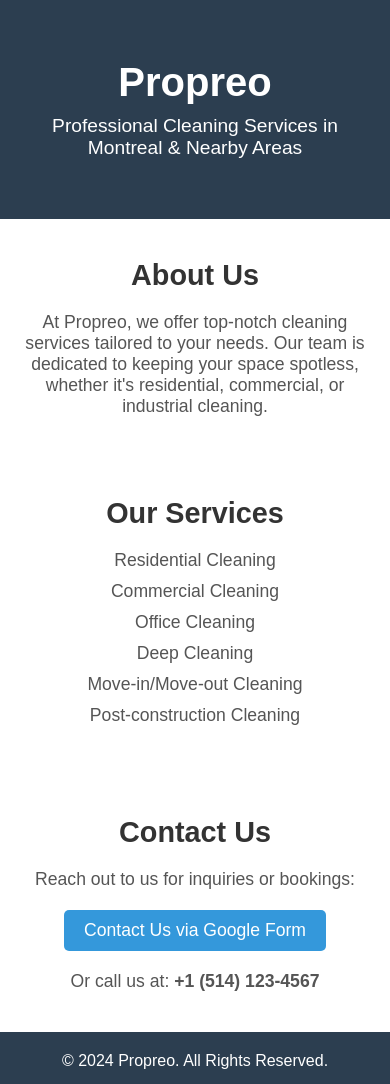
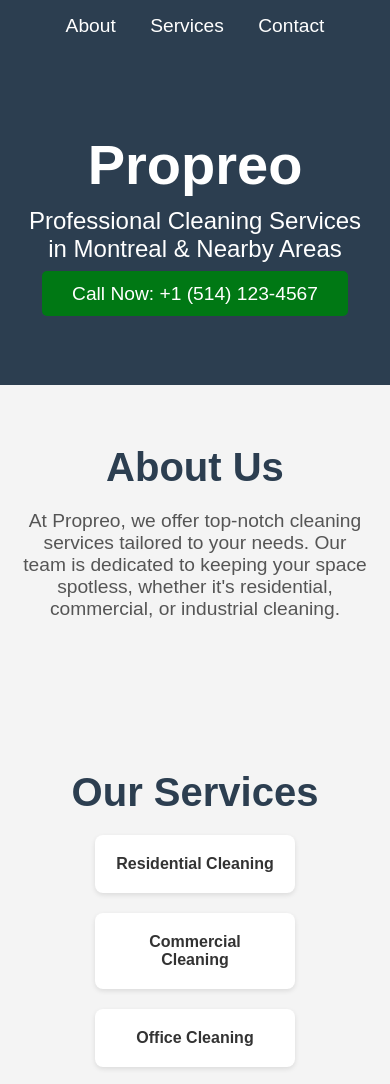
Before and after one commit to propreoservices/propreoservices, a plain HTML site: page index.html in a window 390 px wide. Shown: the top 1084 px of the page. Drawn offline with Linux system fonts and the light colour scheme.

Commit message:
Add files via upload

```diff
--- a/index.html
+++ b/index.html
@@ -4,70 +4,138 @@
 <head>
     <meta charset="UTF-8">
     <meta name="viewport" content="width=device-width, initial-scale=1.0">
-    <title>Propreo - Cleaning Services</title>
+    <link rel="stylesheet" href="https://cdnjs.cloudflare.com/ajax/libs/font-awesome/6.5.0/css/all.min.css">
+    <meta name="description"
+        content="Propreo provides professional residential, commercial, and industrial cleaning services in Montreal and nearby regions.">
+    <meta name="keywords"
+        content="Cleaning Services, Montreal Cleaning, Residential Cleaning, Commercial Cleaning, Office Cleaning, Propreo">
+    <meta name="author" content="Propreo">
+    <meta property="og:title" content="Propreo - Cleaning Services in Montreal">
+    <meta property="og:description"
+        content="Professional residential, commercial, and industrial cleaning services tailored to your needs.">
+    <meta property="og:url" content="https://propreoservices.github.io/">
+    <meta name="twitter:card" content="summary_large_image">
+    <link rel="icon" href="favicon.ico" type="image/x-icon">
+    <meta property="og:image" content="banner.png" />
+    <meta property="og:image:width" content="1792" />
+    <meta property="og:image:height" content="1024" />
+    <meta property="og:image:type" content="image/jpeg" />
+    <title>Propreo - Professional Cleaning Services</title>
     <style>
         /* General Reset */
         * {
             margin: 0;
             padding: 0;
             box-sizing: border-box;
-            font-family: Arial, sans-serif;
+            font-family: 'Arial', sans-serif;
+        }
+
+        body {
+            background-color: #f4f4f4;
+            color: #333;
+        }
+
+        /* Navigation Bar */
+        nav {
+            background-color: #2C3E50;
+            padding: 15px;
+            text-align: center;
+        }
+
+        nav a {
+            color: white;
+            margin: 0 15px;
+            text-decoration: none;
+            font-size: 1.2rem;
+            transition: color 0.3s;
+        }
+
+        nav a:hover {
+            color: #e74c3c;
         }
 
         /* Hero Section */
         .hero {
             text-align: center;
-            padding: 60px 20px;
+            padding: 80px 20px;
             background-color: #2C3E50;
             color: white;
         }
 
         .hero h1 {
-            font-size: 3rem;
+            font-size: 3.5rem;
             margin-bottom: 10px;
         }
 
         .hero p {
+            font-size: 1.5rem;
+            margin-bottom: 20px;
+        }
+
+        .hero .btn-call {
+            background-color: #007814;
+            color: white;
+            padding: 12px 30px;
             font-size: 1.2rem;
+            border-radius: 5px;
+            text-decoration: none;
+            transition: background-color 0.3s;
+        }
+
+        .hero .btn-call:hover {
+            background-color: #5c9600;
         }
 
         /* Section Styles */
         section {
-            padding: 40px 20px;
+            padding: 60px 20px;
             text-align: center;
         }
 
         section h2 {
-            font-size: 2rem;
+            font-size: 2.5rem;
             margin-bottom: 20px;
-            color: #333;
+            color: #2C3E50;
         }
 
-        section p,
-        section ul {
-            font-size: 1.1rem;
+        section p {
+            font-size: 1.2rem;
             color: #555;
+            margin-bottom: 30px;
         }
 
-        ul {
+        .services ul {
             list-style: none;
-            padding: 0;
+            display: flex;
+            justify-content: center;
+            flex-wrap: wrap;
+            gap: 20px;
         }
 
-        ul li {
-            margin: 10px 0;
+        .services ul li {
+            width: 200px;
+            padding: 20px;
+            background-color: white;
+            border-radius: 8px;
+            box-shadow: 0 2px 5px rgba(0, 0, 0, 0.1);
+            text-align: center;
+            font-weight: 600;
+        }
+
+        .services ul li img {
+            width: 50px;
+            margin-bottom: 10px;
         }
 
         /* Contact Button */
         .btn {
-            display: inline-block;
-            margin: 20px 0;
-            padding: 10px 20px;
             background-color: #3498DB;
             color: white;
+            padding: 12px 30px;
+            font-size: 1.2rem;
             text-decoration: none;
-            font-size: 1.1rem;
             border-radius: 5px;
+            transition: background-color 0.3s;
         }
 
         .btn:hover {
@@ -76,42 +144,50 @@
 
         /* Footer */
         footer {
-            text-align: center;
-            padding: 20px;
             background-color: #2C3E50;
             color: white;
+            padding: 20px 0;
         }
 
-        /* Responsive Design */
-        @media (max-width: 768px) {
-            .hero h1 {
-                font-size: 2.5rem;
-            }
+        footer p {
+            margin: 0;
+        }
 
-            section h2 {
-                font-size: 1.8rem;
-            }
+        footer a {
+            color: white;
+            text-decoration: none;
+        }
+
+        footer a:hover {
+            color: #00a500;
         }
     </style>
 </head>
 
 <body>
 
+    <!-- Navigation -->
+    <nav>
+        <a href="#about">About</a>
+        <a href="#services">Services</a>
+        <a href="#contact">Contact</a>
+    </nav>
+
     <!-- Hero Section -->
     <header class="hero">
         <h1>Propreo</h1>
         <p>Professional Cleaning Services in Montreal & Nearby Areas</p>
+        <a href="tel:+15141234567" class="btn-call">Call Now: +1 (514) 123-4567</a>
     </header>
 
     <!-- About Section -->
     <section id="about">
         <h2>About Us</h2>
-        <p>At Propreo, we offer top-notch cleaning services tailored to your needs. Our team is dedicated to keeping
-            your space spotless, whether it's residential, commercial, or industrial cleaning.</p>
+        <p>At Propreo, we offer top-notch cleaning services tailored to your needs. Our team is dedicated to keeping your space spotless, whether it's residential, commercial, or industrial cleaning.</p>
     </section>
 
     <!-- Services Section -->
-    <section id="services">
+    <section id="services" class="services">
         <h2>Our Services</h2>
         <ul>
             <li>Residential Cleaning</li>
@@ -126,13 +202,16 @@
     <!-- Contact Section -->
     <section id="contact">
         <h2>Contact Us</h2>
-        <p>Reach out to us for inquiries or bookings:</p>
-        <a href="https://forms.gle/your-google-form-link" target="_blank" class="btn">Contact Us via Google Form</a>
-        <p>Or call us at: <strong>+1 (514) 123-4567</strong></p>
+        <p>Reach out to us for bookings:</p>
+        <a href="https://forms.gle/cudKKwUrZxGyRC6SA" target="_blank" class="btn">Message Us</a>
+        <br/><br/><br/><p>Or call us at: <strong><a href="tel:+15141234567" class="btn-call">+1 (514) 123-4567</a></strong></p>
     </section>
 
+    <!-- Footer -->
     <footer>
-        <p>&copy; 2024 Propreo. All Rights Reserved.</p>
+        <center>
+            <p>&copy; 2024 Propreo. All Rights Reserved</p>
+        </center>
     </footer>
 
 </body>
```
Also changed, not shown: apply.html (added, +82 -0 lines), callnow.html (added, +3 -0 lines), android-chrome-192x192.png (added), android-chrome-512x512.png (added), apple-touch-icon.png (added), favicon-16x16.png (added), favicon-32x32.png (added), favicon.ico (added), site.webmanifest (added), 1 other file.
